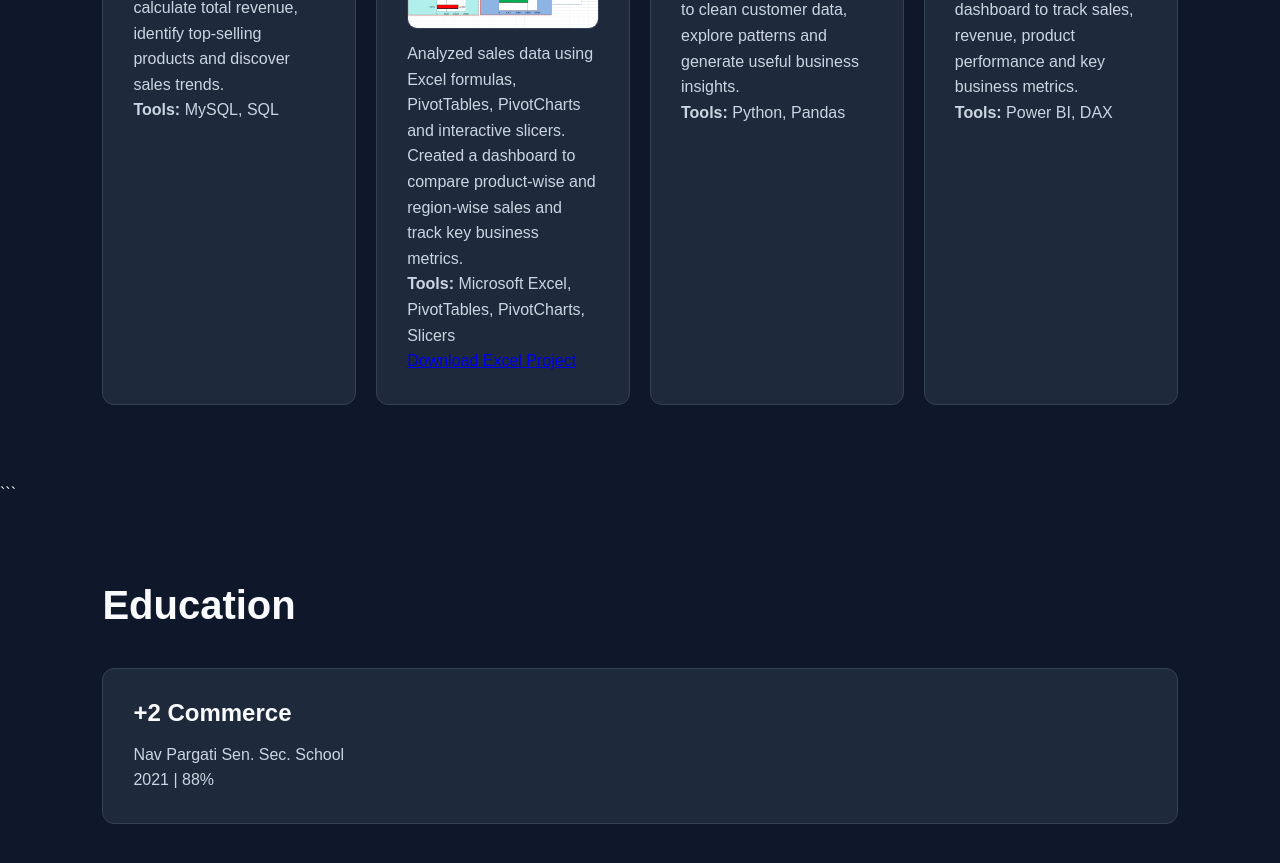
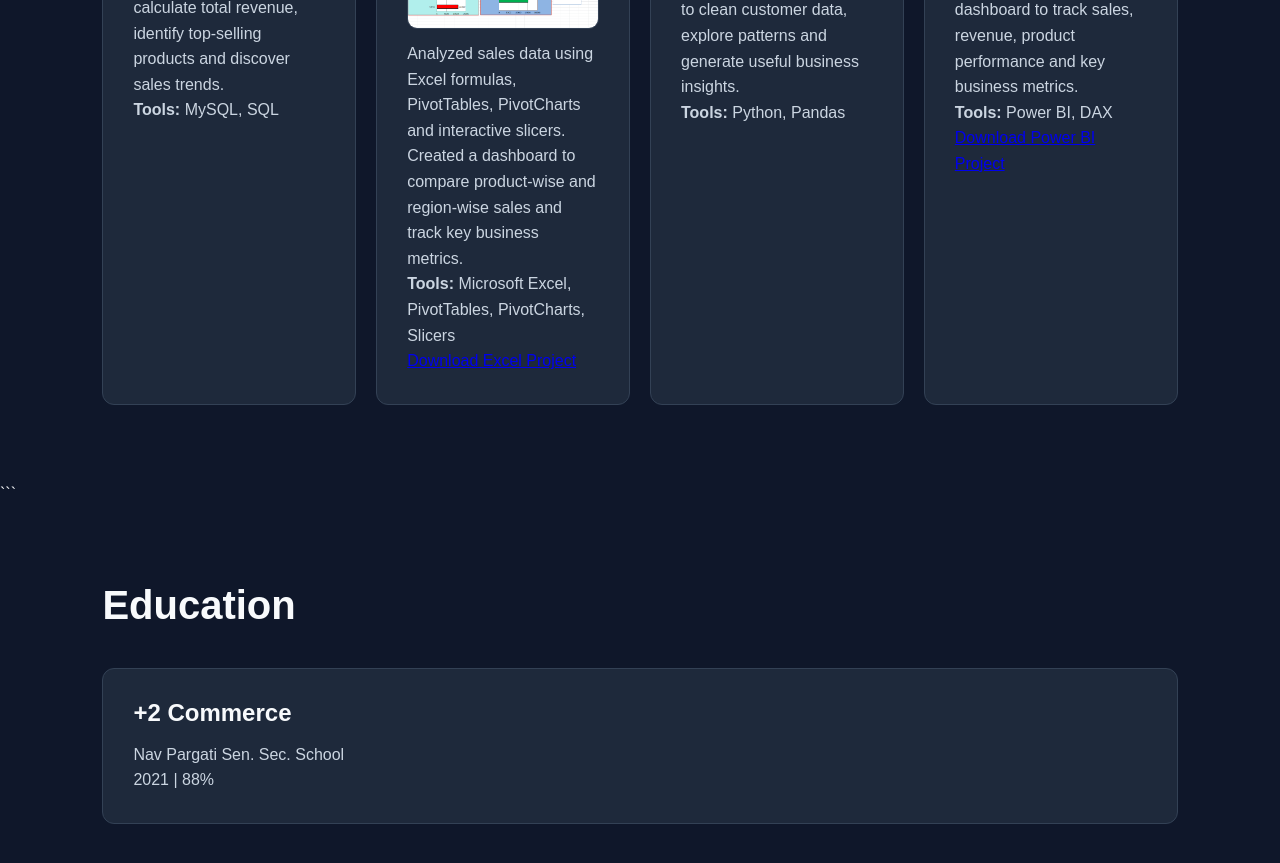
Before and after one commit to rajkumar9034765722-cmyk/data-analyst-portfolio, a Next.js app: page / in a window 1280 px wide. Shown: the part 1740-2603 px from the top of the page. Built offline with nearby package versions, Linux system fonts and the light colour scheme.

Commit message:
Add Power BI project download link

```diff
--- a/app/page.tsx
+++ b/app/page.tsx
@@ -146,6 +146,11 @@ export default function Home() {
          product performance and key business metrics.
        </p>
        <p><strong>Tools:</strong> Power BI, DAX</p>
+       <p>
+       <a href="/Sales_Data_Analysis_Dashboard.pbix" download>
+         Download Power BI Project
+       </a>
+      </p>
      </div>
   </div>
 </section>
```
Also changed, not shown: 1 other file (tests, documents, lock files or other folders). Lines whose indentation alone changed are shown as unchanged.
